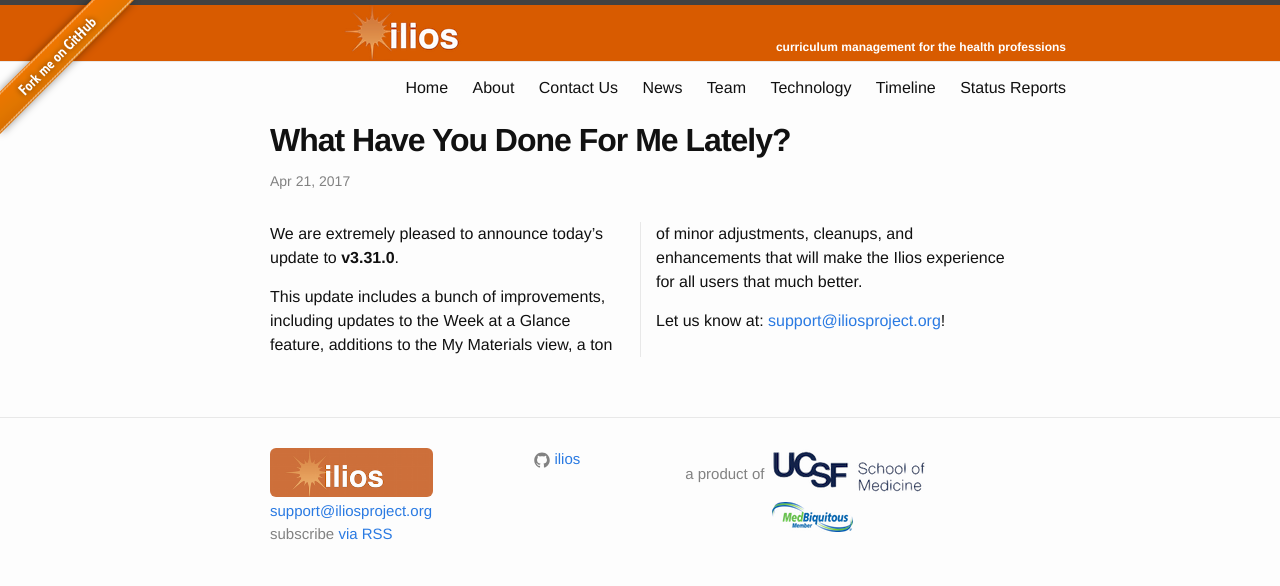
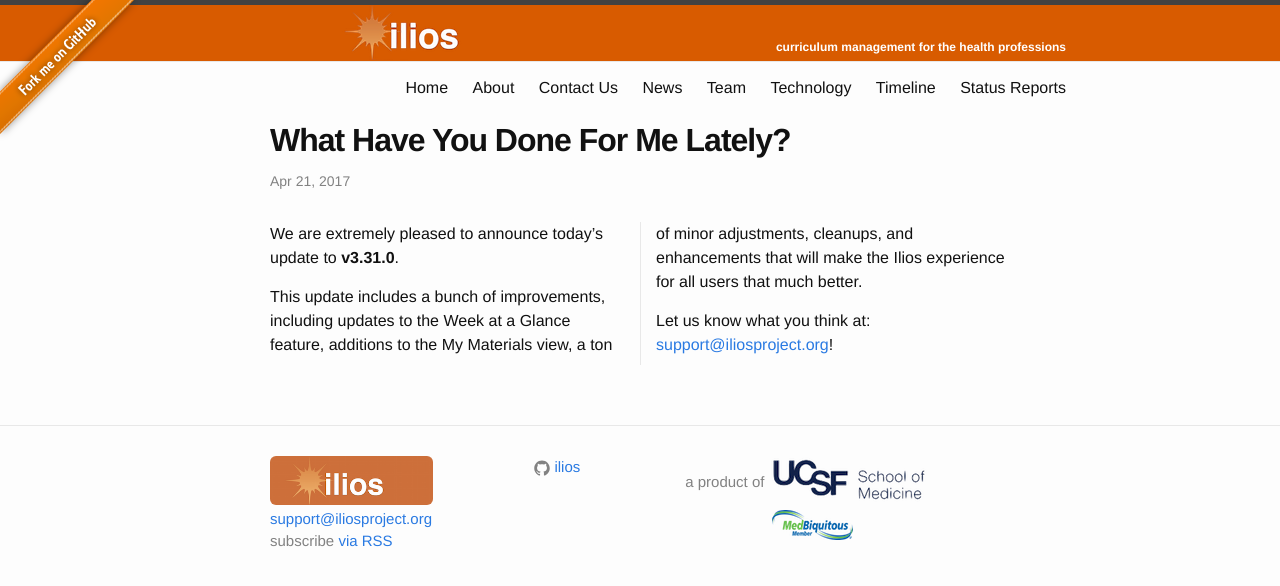
Before and after one commit to ilios/iliosproject.org, a Jekyll site: the page built from _posts/2017-04-21-updates.markdown, in a window 1280 px wide. Shown: the top 586 px of the page. Built offline with Jekyll 4.4.1, drawn with Linux system fonts in a browser that asks for light colours.

Commit message:
Update 2017-04-21-updates.markdown

```diff
--- a/_posts/2017-04-21-updates.markdown
+++ b/_posts/2017-04-21-updates.markdown
@@ -10,4 +10,4 @@
 This update includes a bunch of improvements, including updates to the Week at a Glance feature, additions to the My Materials view, a ton of minor adjustments, cleanups, and enhancements that will make the Ilios experience for all users that much better.
 
 
-Let us know at:  [support@iliosproject.org](mailto:support@iliosproject.org?subject=feedback)!
+Let us know what you think at:  [support@iliosproject.org](mailto:support@iliosproject.org?subject=feedback)!
```
